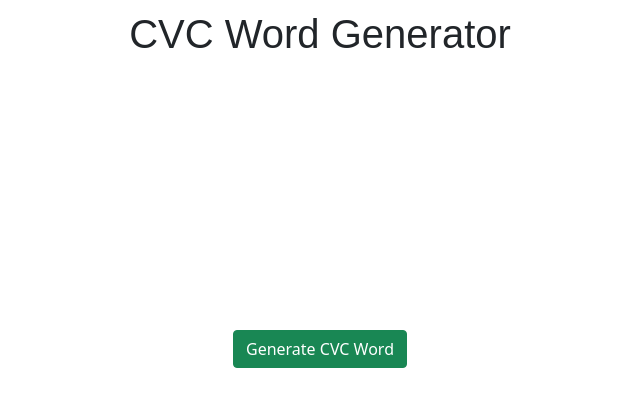
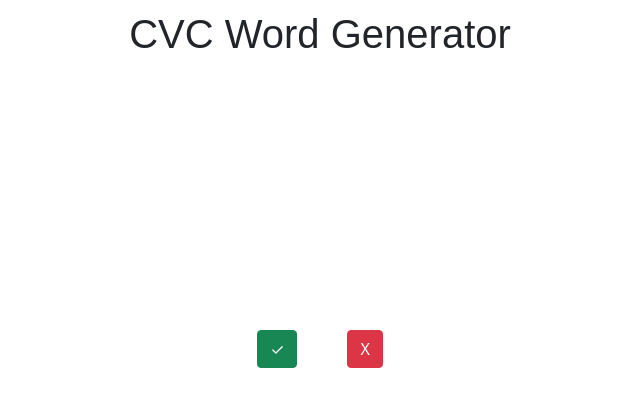
Before and after one commit to dweisel/CVC-Word-Generator, a plain HTML site: page index.html in a window 1280 px wide. Shown: the whole page, without its empty margins (320-960 px from the left). Drawn offline with nearby package versions, Linux system fonts and the light colour scheme.

Commit message:
add buttons and adjust spacing

```diff
--- a/index.html
+++ b/index.html
@@ -19,11 +19,10 @@
   </div>
 
   <div class="d-flex justify-content-center">
-    <button type="button" onclick="generateRandomWord()" class="btn btn-success">Generate CVC Word</button>
-  </div>
+      <button type="right-button" onclick="generateRandomWord()" class="btn btn-success">✓</button>
+      <button type="wrong-button" onclick="generateRandomWord()" class="btn btn-danger">X</button>
+    </div>
 
 </body>
 
-
-
 </html>
--- a/styles.css
+++ b/styles.css
@@ -17,6 +17,7 @@ header {
   justify-content: center;
   height: calc(50vh - 70px); /* Adjust the height value to leave space for header and padding */
   padding-bottom: 5px; /* Adjust the padding value as needed */
+  text-align: center;
 }
 
 #random-word .vowel {
@@ -28,7 +29,8 @@ header {
   font-size: 100px;
 }
 
-.button {
-display: block;
-margin: auto;
+.d-flex.justify-content-center {
+  display: flex;
+  justify-content: center;
+  gap: 50px;
 }
```
